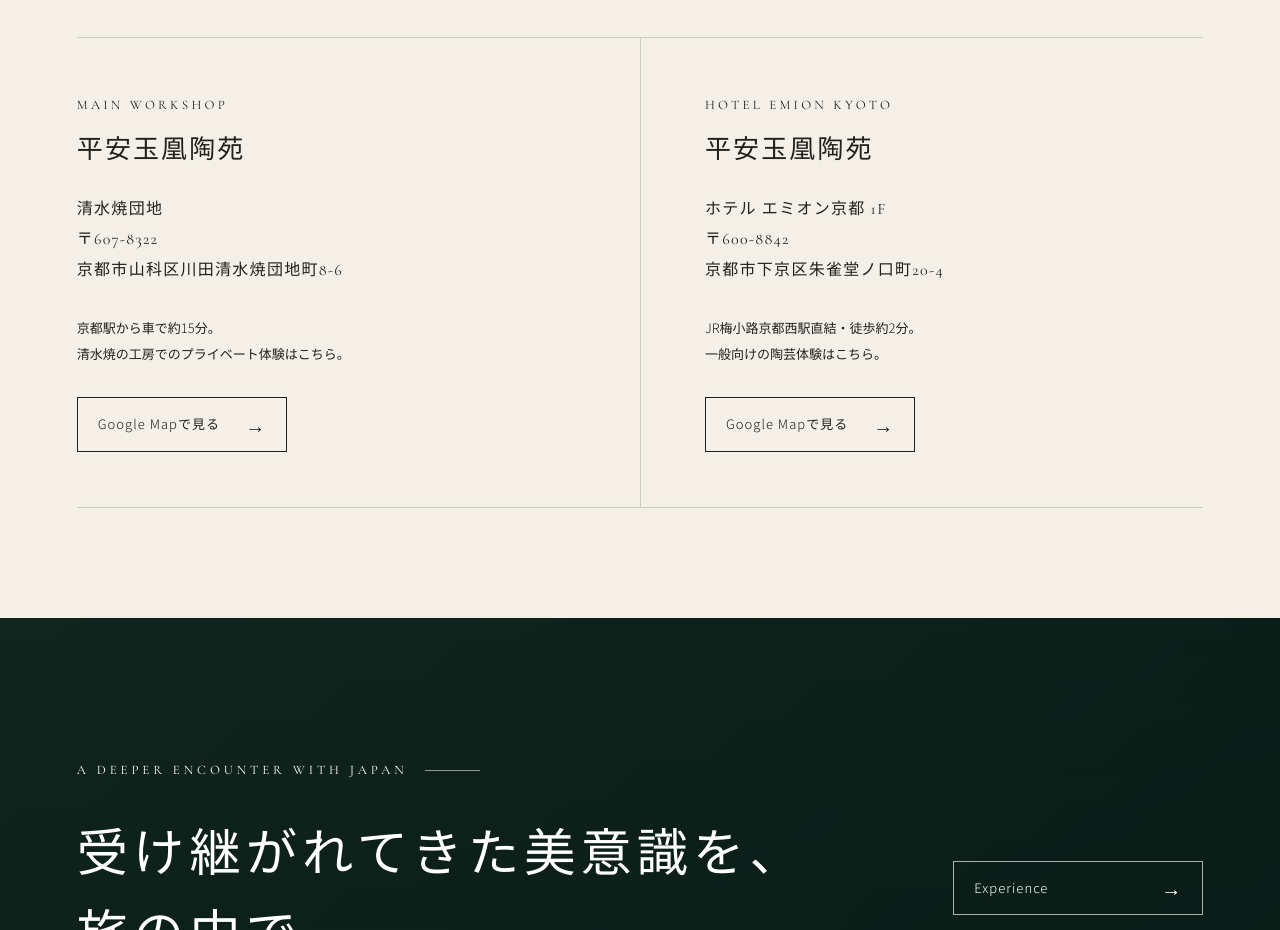
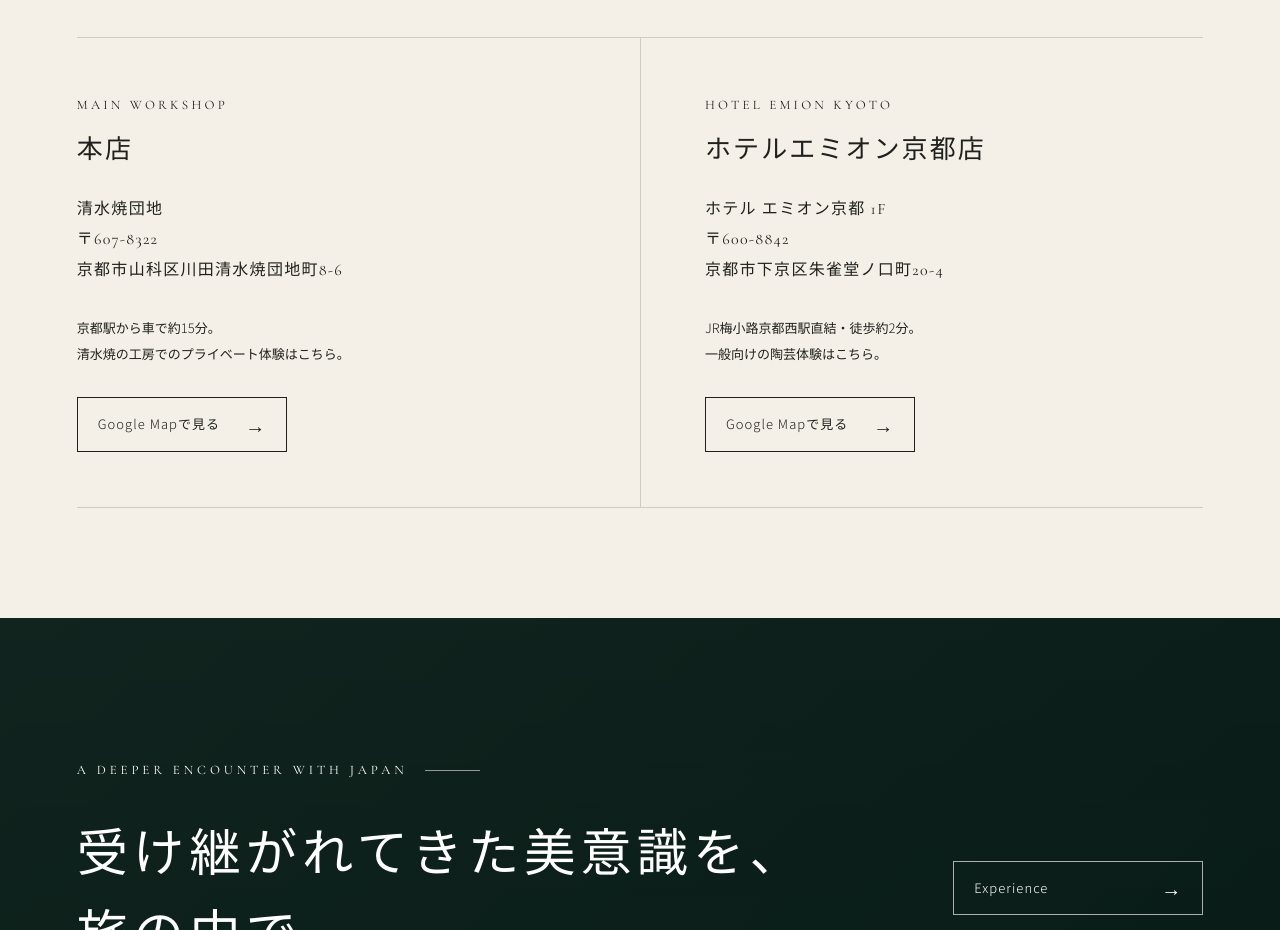
Before and after one commit to Samtom13/heian-hp, a plain HTML site: page index.html in a window 1280 px wide. Shown: the part 4720-5650 px from the top of the page. Drawn offline with nearby package versions, Linux system fonts and the light colour scheme.

Commit message:
Update location titles in index.html

```diff
--- a/index.html
+++ b/index.html
@@ -1359,7 +1359,7 @@
           </div>
 
           <div class="access-location-title">
-            平安玉凰陶苑
+            本店
           </div>
 
           <div class="access-address">
@@ -1393,7 +1393,7 @@
           </div>
 
           <div class="access-location-title">
-            平安玉凰陶苑
+            ホテルエミオン京都店
           </div>
 
           <div class="access-address">
```
